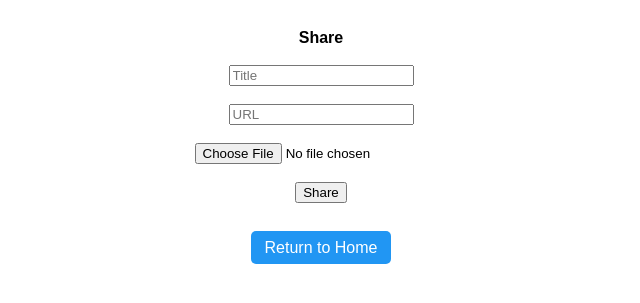
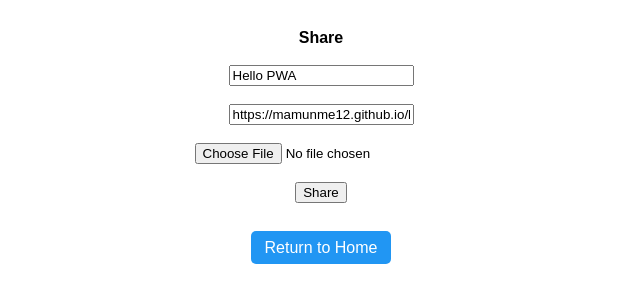
Before and after one commit to mamunme12/hello-pwa, a plain HTML site: page pages/share.html in a window 1280 px wide. Shown: the part 317-620 px from the top of the page, without its empty margins (319-959 px from the left). Drawn offline with Linux system fonts and the light colour scheme.

```diff
--- a/pages/share.html
+++ b/pages/share.html
@@ -21,10 +21,10 @@
 	<b>Share</b>
 	<br>
 	<br>
-	<input type="text" name="title" id="title" placeholder="Title">
+	<input type="text" name="title" id="title" placeholder="Title" value="Hello PWA">
 	<br>
 	<br>
-	<input type="text" name="url" id="url" placeholder="URL">
+	<input type="text" name="url" id="url" placeholder="URL" value="https://mamunme12.github.io/hello-pwa">
 	<br>
 	<br>
 	<input type="file" name="file" id="file">
```
Also changed, not shown: index.html (+3 -0 lines), 1 other file.
